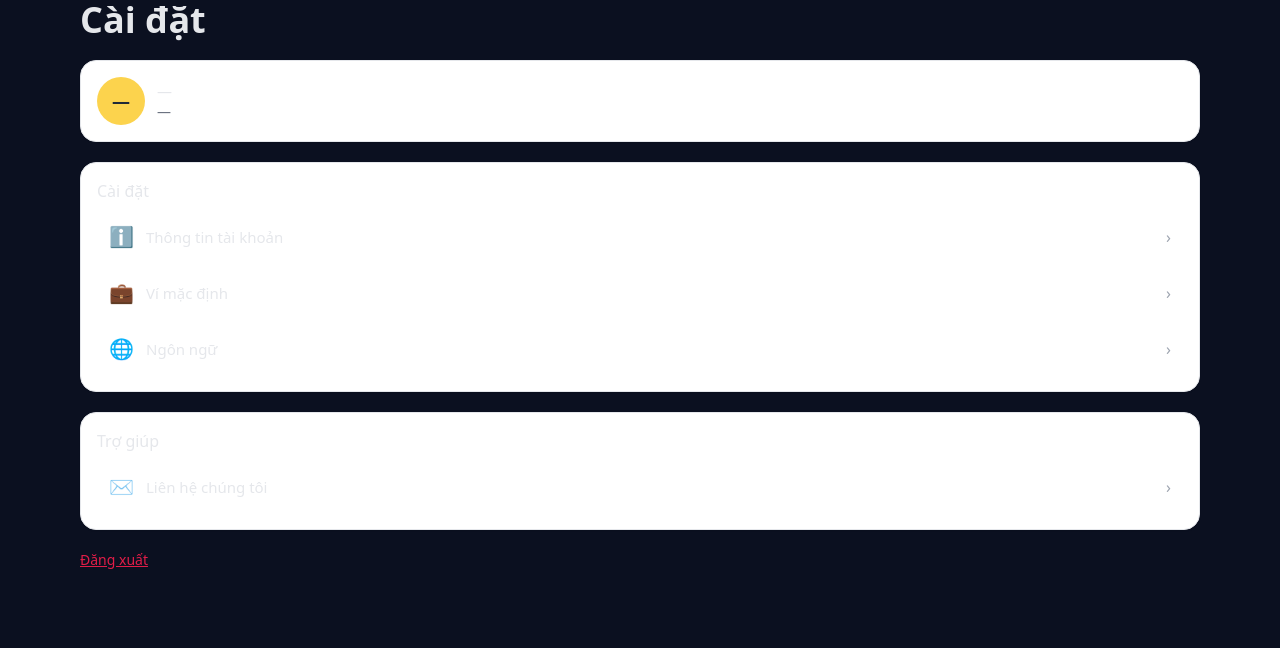
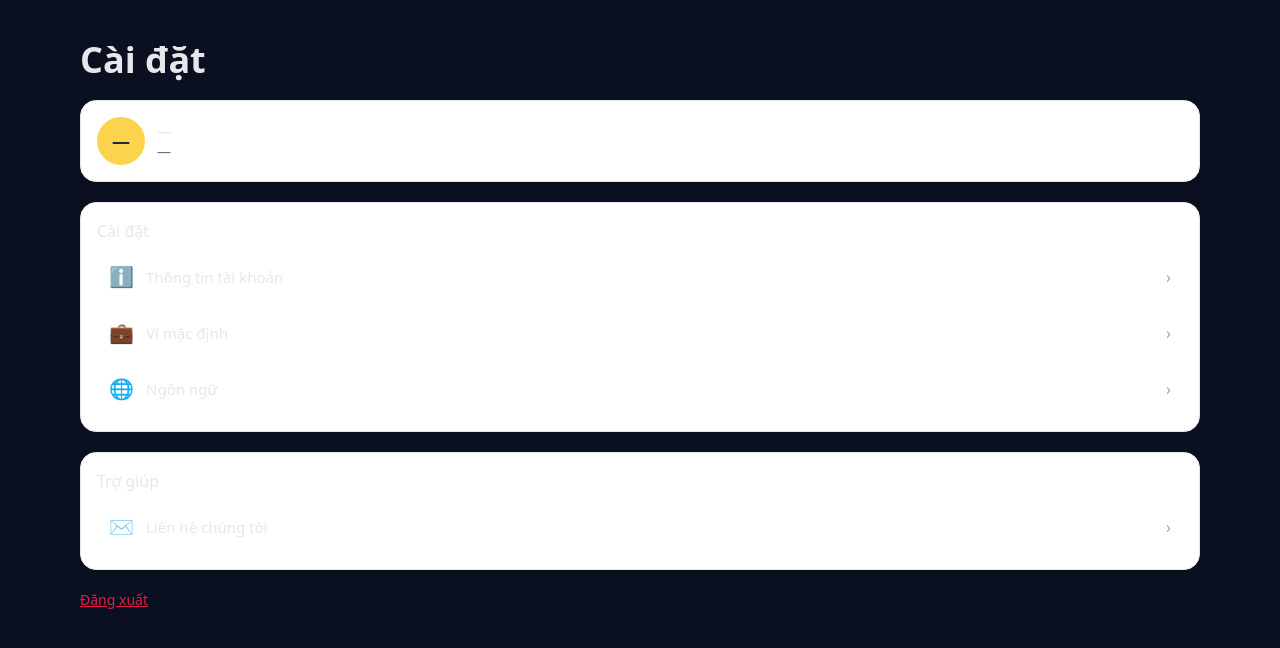
Before and after one commit to khanh7101/ZuMoney, a Next.js app: page /settings in a window 1280 px wide. Shown: the top 648 px of the page. Built offline with nearby package versions, Linux system fonts and the light colour scheme; no server answers.

Commit message:
fix zoomin/zoomout

```diff
--- a/pages/_document.tsx
+++ b/pages/_document.tsx
@@ -8,13 +8,14 @@ export default function Document() {
         {/* Quan trọng: cho phép layout phủ hết màn hình có tai thỏ */}
         <meta
           name="viewport"
-          content="width=device-width, initial-scale=1, viewport-fit=cover"
+          content="width=device-width, initial-scale=1, viewport-fit=cover, maximum-scale=1, user-scalable=no"
         />
-        {/* Màu thanh địa chỉ (Android) + hỗ trợ dark mode */}
+
+        {/* Màu thanh địa chỉ (Android) + dark mode */}
         <meta name="theme-color" content="#ffffff" media="(prefers-color-scheme: light)" />
         <meta name="theme-color" content="#0b1220" media="(prefers-color-scheme: dark)" />
 
-        {/* PWA/iOS status bar “trong suốt” (tuỳ chọn) */}
+        {/* PWA/iOS status bar trong suốt (tuỳ chọn) */}
         <meta name="apple-mobile-web-app-capable" content="yes" />
         <meta name="apple-mobile-web-app-status-bar-style" content="black-translucent" />
       </Head>
--- a/pages/settings/index.tsx
+++ b/pages/settings/index.tsx
@@ -30,7 +30,7 @@ export default function SettingsPage() {
   };
 
   return (
-    <section className="space-y-5">
+    <section className="space-y-5 pt-10">
 
       <h1 className="text-4xl font-semibold">Cài đặt</h1>
 
--- a/styles/globals.css
+++ b/styles/globals.css
@@ -14,35 +14,57 @@
 .pt-safe { padding-top: var(--safe-top); }
 /* Dùng cho nav dính đáy để ôm sát home-indicator */
 .pb-safe { padding-bottom: var(--safe-bottom); }
-/* Chừa chỗ cho bottom nav: 64px (nav) + safe-bottom */
+/* Chừa chỗ cho bottom nav: ~64px (nav) + safe-bottom */
 .pb-nav { padding-bottom: calc(64px + var(--safe-bottom)); }
-/* Spacer chiều cao nav (nếu cần) */
+/* Nếu cần spacer chiều cao nav */
 .h-nav { height: calc(64px + var(--safe-bottom)); }
 
 /* 100vh đúng trên iOS (dynamic viewport) */
 .min-h-dvh { min-height: 100dvh; }
 
 /* ------------------------------
-   Reset cơ bản
+   Reset & nền mặc định
 --------------------------------*/
 html, body {
   height: 100%;
-  /* Màu nền & chữ lấy từ Tailwind theme() của bạn */
   background-color: theme('colors.bg');
   color: theme('colors.text');
   -webkit-font-smoothing: antialiased;
   -moz-osx-font-smoothing: grayscale;
-  /* Bỏ viền highlight khi chạm trên iOS */
-  -webkit-tap-highlight-color: transparent;
+  -webkit-tap-highlight-color: transparent; /* bỏ highlight khi chạm trên iOS */
 }
 
-/* Fallback cho iOS rất cũ (nếu Safari chưa hỗ trợ dvh) */
+/* Fallback cho iOS rất cũ (khi chưa có dvh) */
 @supports (-webkit-touch-callout: none) {
   body { min-height: -webkit-fill-available; }
 }
 
-/* Form input luôn màu chữ tối để dễ đọc trên nền sáng */
+/* Input luôn chữ tối dễ đọc khi nền sáng */
 input, select, textarea { color: #0b1020; }
+
+/* ------------------------------
+   Ẩn thanh cuộn nhưng vẫn cuộn được
+   (chỉ áp dụng trên thiết bị cảm ứng)
+--------------------------------*/
+@media (pointer: coarse) {
+  html, body {
+    -ms-overflow-style: none;   /* IE/Edge cũ */
+    scrollbar-width: none;      /* Firefox */
+  }
+  /* Chrome/Safari/WebKit */
+  *::-webkit-scrollbar {
+    width: 0 !important;
+    height: 0 !important;
+  }
+}
+
+/* ------------------------------
+   Chặn double-tap zoom trên các control
+   (bản ngăn ngừa nhẹ bằng CSS)
+--------------------------------*/
+a, button, input, select, textarea {
+  touch-action: manipulation;
+}
 
 /* ------------------------------
    UI helpers của app
```
